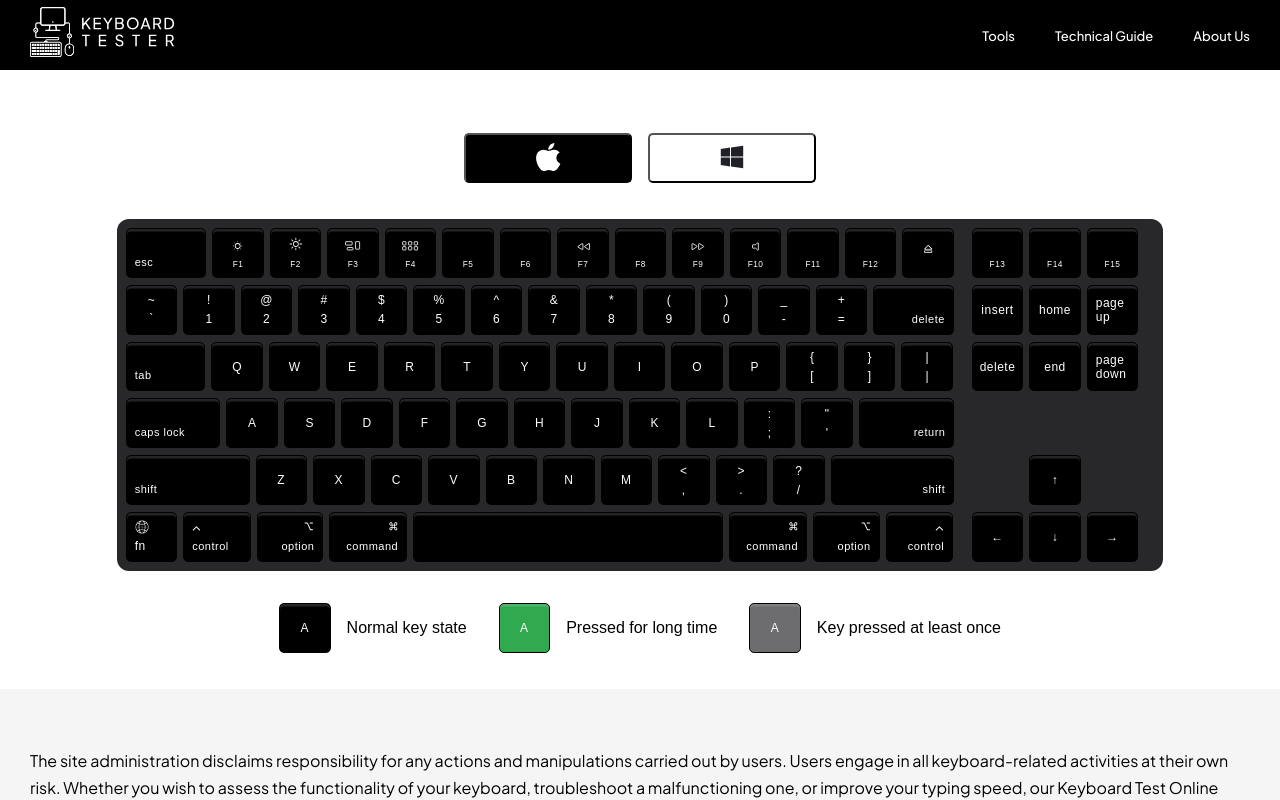
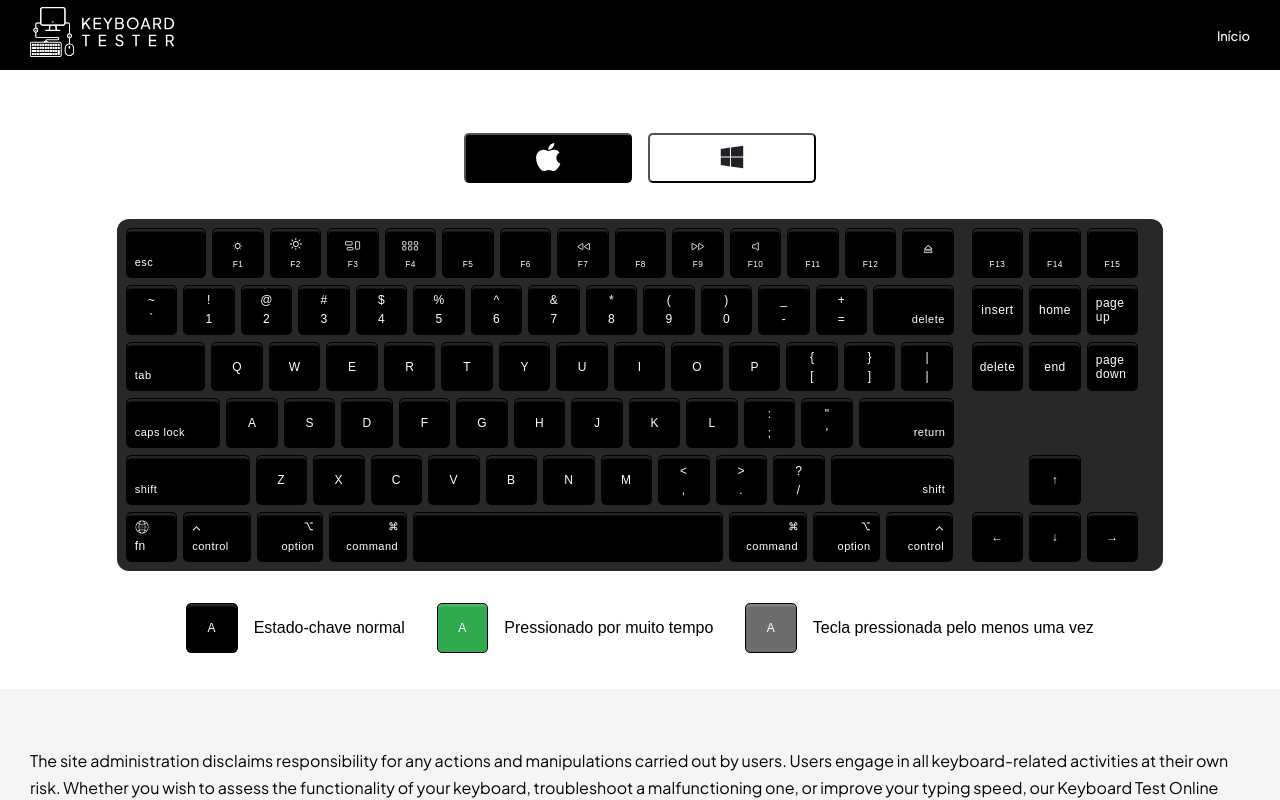
Before and after one commit to Shuja123dev/keyboard-tester, a React (Create React App) app: page / in a window 1280 px wide. Shown: the top 800 px of the page. Built offline with nearby package versions, Linux system fonts and the light colour scheme.

Commit message:
language

```diff
--- a/src/components/Header.jsx
+++ b/src/components/Header.jsx
@@ -14,9 +14,9 @@ const Header = () => {
                         <div className="header-col">
                             <nav id="nav">
                                 <ul>
-                                    <li><NavLink>Tools</NavLink></li>
-                                    <li><NavLink>Technical Guide</NavLink></li>
-                                    <li><NavLink>About Us</NavLink></li>
+                                    <li><NavLink>Início</NavLink></li>
+                                    {/* <li><NavLink>Technical Guide</NavLink></li>
+                                    <li><NavLink>About Us</NavLink></li> */}
                                 </ul>
                             </nav>
                         </div>
--- a/src/components/KeyBoard/KeyType.jsx
+++ b/src/components/KeyBoard/KeyType.jsx
@@ -8,19 +8,19 @@ const KeyType = () => {
                 <div className="primary_btn">
                     <p>A</p>
                 </div>
-                <p className="colorType">Normal key state</p>
+                <p className="colorType"> Estado-chave normal</p>
             </div>
             <div className="key_card">
                 <div className="primary_btn hold_key">
                     <p>A</p>
                 </div>
-                <p className="colorType">Pressed for long time</p>
+                <p className="colorType">Pressionado por muito tempo</p>
             </div>
             <div className="key_card">
                 <div className="primary_btn active_key">
                     <p>A</p>
                 </div>
-                <p className="colorType">Key pressed at least once</p>
+                <p className="colorType">Tecla pressionada pelo menos uma vez</p>
             </div>
         </div>
     )
```
Also changed, not shown: 1 other file (tests, documents, lock files or other folders).
